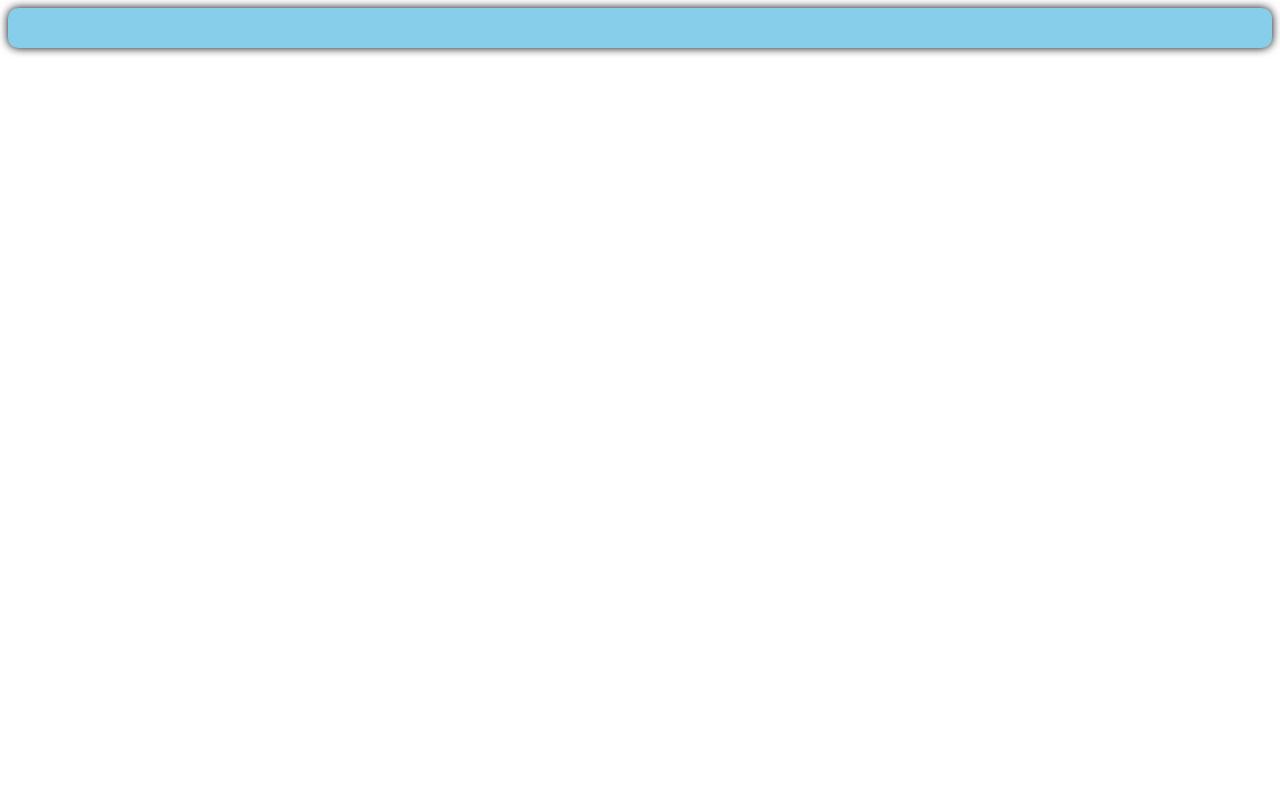
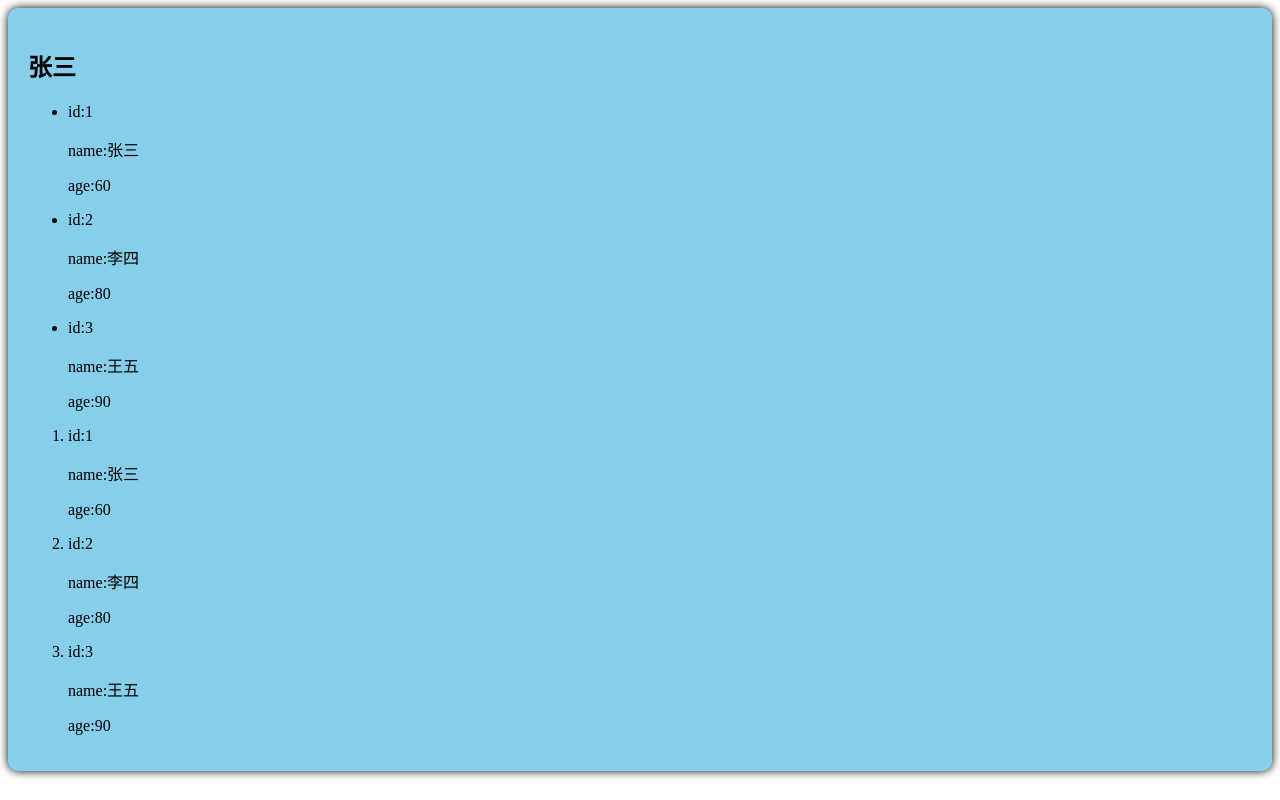
Before and after one commit to Ada-design/qianduan, a Vue app in the folder hello_vue3/: page / in a window 1280 px wide. Built offline with nearby package versions, Linux system fonts and the light colour scheme.

Commit message:
TS中的接口、泛型、自定义类型

```diff
--- a/hello_vue3/src/components/TsDemo.vue
+++ b/hello_vue3/src/components/TsDemo.vue
@@ -1,9 +1,43 @@
 <template>
-    <div class="ts"></div>
+    <div class="ts">
+        <h2>{{ person.name }}</h2>
+        <ul>
+            <li v-for="item in personList" :key="item.id">
+                <p>id:{{ item.id }}</p>
+                <p>name:{{ item.name }}</p>
+                <p>age:{{ item.age }}</p>
+            </li>
+        </ul>
+        <ol>
+            <li v-for="item in personList2" :key="item.id">
+                <p>id:{{ item.id }}</p>
+                <p>name:{{ item.name }}</p>
+                <p>age:{{ item.age }}</p>
+            </li>
+        </ol>
+    </div>
 </template>
 
 <script lang="ts" setup name="Ts-Demo">
+// @ 表示从src目录开始搜索
+// 导入类型PersonInter
+import { type PersonInter, type persons } from '@/types'
 
+// 声明变量为PersonInter类型，并且赋值
+let person: PersonInter = { id: '1', name: '张三', age: 60 }
+
+// 声明一个数组，数组里面每一项都是PersonInter类型
+let personList: Array<PersonInter> = [
+    { id: '1', name: '张三', age: 60 },
+    { id: '2', name: '李四', age: 80 },
+    { id: '3', name: '王五', age: 90 },
+]
+
+let personList2: persons = [
+    { id: '1', name: '张三', age: 60 },
+    { id: '2', name: '李四', age: 80 },
+    { id: '3', name: '王五', age: 90 },
+]
 </script>
 
 <style scoped>
--- /dev/null
+++ b/hello_vue3/src/types/index.ts
@@ -0,0 +1,10 @@
+// 定义一个接口，用户限制person对象的具体属性
+export interface PersonInter {
+    id: string;
+    name: string;
+    age: number;
+}
+
+// 定义一个类型，类型为数组，数组中的每一项类型都为PersonInter
+export type persons = Array<PersonInter>
+// 上述代码也可以写成这样的，export type persons = PersonInter[]
```
